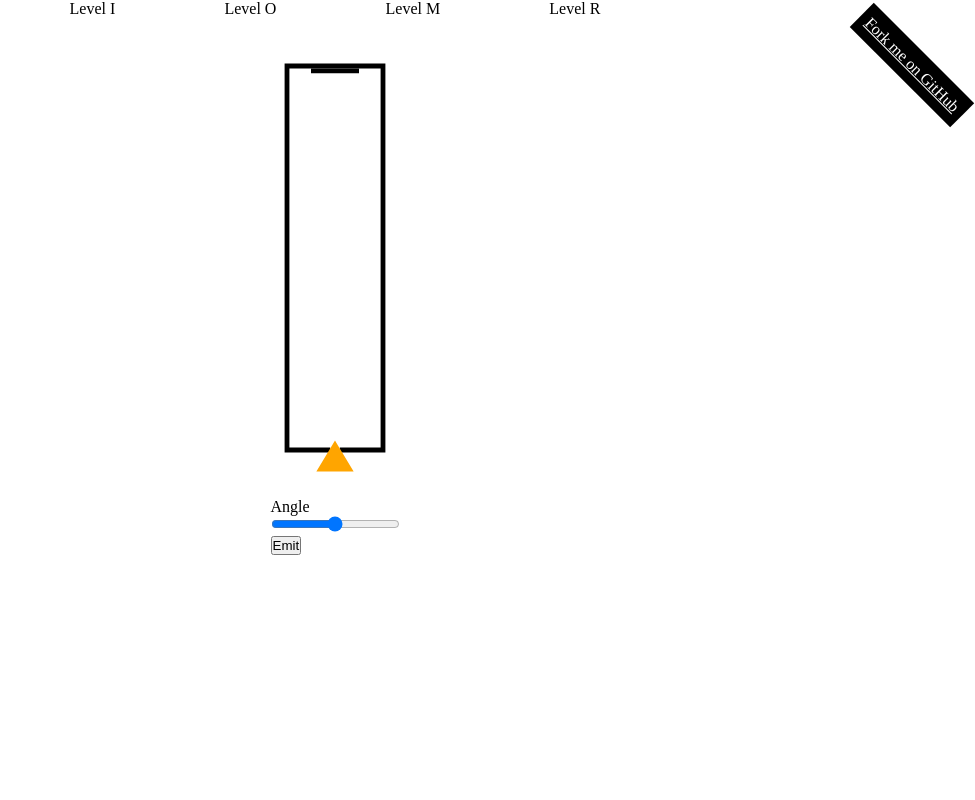
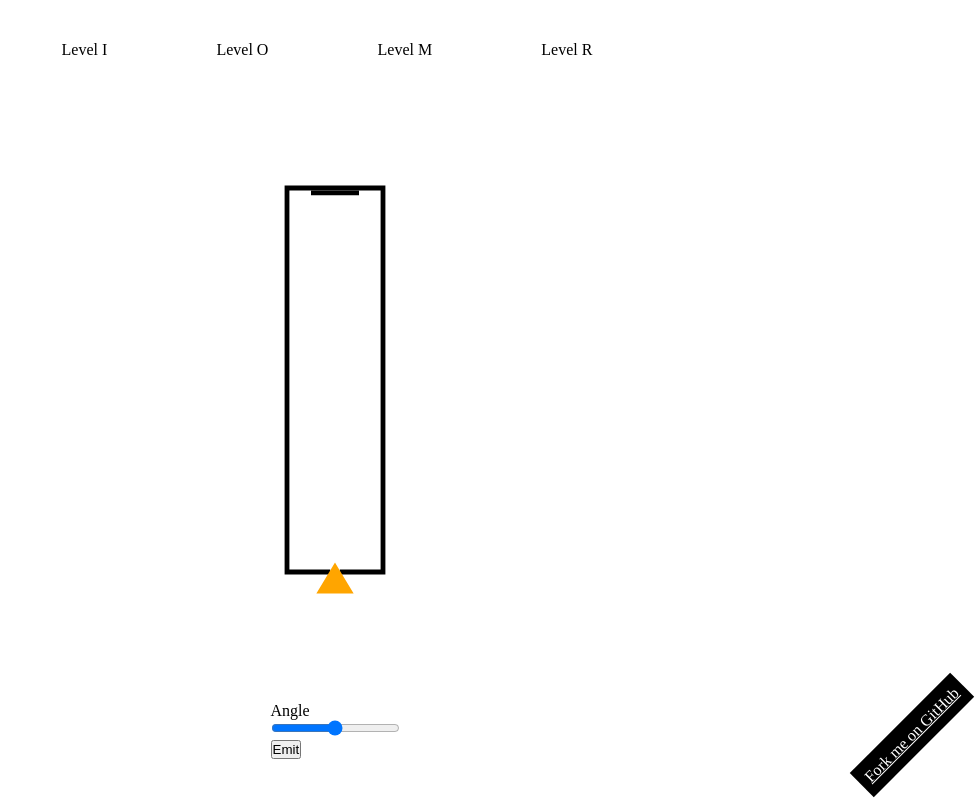
Before and after one commit to Ryuno-Ki/gamedevjs-2021, a website with bundled scripts: page client/index.html in a window 1280 px wide. Shown: the whole page, without its empty margins (305-1280 px from the left). Built offline with nearby package versions, Linux system fonts and the light colour scheme; files whose address does not match are found by name.

Commit message:
Brush up for submission as good as possible.
Signed-off-by: André Jaenisch <andre.jaenisch@posteo.de>

```diff
--- a/client/index.html
+++ b/client/index.html
@@ -19,9 +19,9 @@
         background: black;
         padding: 0.5em;
         position: absolute;
-        top: 3rem;
+        bottom: 3rem;
         right: -0.5rem;
-        transform: rotate(45deg);
+        transform: rotate(-45deg);
         transform-origin: center;
       }
 
@@ -35,6 +35,12 @@
 	width: 100%;
       }
 
+      #levels > li {
+        margin-right: 1em;
+        margin-inline-end: 1em;
+	white-space: nowrap;
+      }
+
       #share-me:not([href]) {
         display: none;
       }
@@ -42,7 +48,8 @@
       body {
         display: grid;
         place-items: center;
-	width: 100%;
+	min-height: 100vh;
+	min-width: 100vw;
       }
 
       nav {
--- a/client/index.js
+++ b/client/index.js
@@ -74,6 +74,7 @@ function onSubmit (event) {
   const { shape, start } = levels[ currentLevelIndex ]
   drawLight(root, shape, start, getAngle())
 
+  increaseAttempt()
   shareOnTwitter()
   updateFavicon()
 }
@@ -175,18 +176,21 @@ function updateFavicon () {
 }
 
 function shareOnTwitter () {
+  const element = document.getElementById('attempt')
+  const light = document.querySelector('.light')
   const shareMe = document.getElementById('share-me')
-  const element = document.getElementById('attempt')
 
-  const plural = parseInt(element.value, 10) !== 1 ? '' : 's'
-  const attempt = `${element.value} attempt${plural}`
-  const currentLevel = currentLevelIndex + 1
+  const attempts = parseInt(element.value, 10)
+  const plural = attempts !== 1 ? '' : 's'
+  const currentLevel = levels[ currentLevelIndex ].name
+  const score = Math.round(light.getTotalLength())
 
   const encodedText = encodeURIComponent(
     [
       'I played "I Really Move On".',
-      `I completed level ${currentLevel} after ${attempt}!`,
-      'What is your highscore?',
+      `I tried ${currentLevel} ${attempts} time${plural}!`,
+      `My score was ${score}.`,
+      'Can you beat me?',
       ''  // To push hashtag and via to new line
     ].join('\n')
   )
--- a/client/levels.json
+++ b/client/levels.json
@@ -17,49 +17,49 @@
   },
   {
     "name": "Level O",
-    "start": [ 45, 89 ],
+    "start": [ 40, 89 ],
     "end": [
-      [ 52, 89 ],
-      [ 58, 89 ]
+      [ 57, 89 ],
+      [ 63, 89 ]
     ],
     "shape": [
+      [ 39, 90 ],
+      [ 35, 90 ],
+      [ 30, 88 ],
+      [ 25, 85 ],
+      [ 20, 80 ],
+      [ 15, 70 ],
+      [ 10, 60 ],
+      [ 10, 40 ],
+      [ 15, 30 ],
+      [ 20, 20 ],
+      [ 25, 15 ],
+      [ 30, 12 ],
+      [ 35, 10 ],
+      [ 65, 10 ],
+      [ 70, 12 ],
+      [ 75, 15 ],
+      [ 80, 20 ],
+      [ 85, 30 ],
+      [ 90, 40 ],
+      [ 90, 60 ],
+      [ 85, 70 ],
+      [ 80, 80 ],
+      [ 75, 85 ],
+      [ 65, 90 ],
+      [ 55, 90 ],
+      [ 55, 70 ],
+      [ 65, 70 ],
+      [ 75, 60 ],
+      [ 75, 40 ],
+      [ 65, 30 ],
+      [ 35, 30 ],
+      [ 25, 40 ],
+      [ 25, 60 ],
+      [ 35, 70 ],
+      [ 44, 70 ],
       [ 44, 90 ],
-      [ 40, 90 ],
-      [ 35, 88 ],
-      [ 30, 85 ],
-      [ 25, 80 ],
-      [ 20, 70 ],
-      [ 15, 60 ],
-      [ 15, 40 ],
-      [ 20, 30 ],
-      [ 25, 20 ],
-      [ 30, 15 ],
-      [ 35, 12 ],
-      [ 40, 10 ],
-      [ 60, 10 ],
-      [ 65, 12 ],
-      [ 70, 15 ],
-      [ 75, 20 ],
-      [ 80, 30 ],
-      [ 85, 40 ],
-      [ 85, 60 ],
-      [ 80, 70 ],
-      [ 75, 80 ],
-      [ 70, 85 ],
-      [ 60, 90 ],
-      [ 51, 90 ],
-      [ 51, 70 ],
-      [ 60, 70 ],
-      [ 70, 60 ],
-      [ 70, 40 ],
-      [ 60, 30 ],
-      [ 40, 30 ],
-      [ 30, 40 ],
-      [ 30, 60 ],
-      [ 40, 70 ],
-      [ 49, 70 ],
-      [ 49, 90 ],
-      [ 46, 90 ]
+      [ 41, 90 ]
     ]
   },
   {
--- a/client/view/draw-light.js
+++ b/client/view/draw-light.js
@@ -32,8 +32,8 @@ function computePoints (start, direction, levelPoints) {
 
   const points = parseLevelPoints(levelPoints)
   let point = computePoint(from, to, points)
-  let counter = 10
-  while (counter--) {
+  let counter = 100
+  while (counter-- && point !== null) {
     svgPoints.push(cartesianCoordToSvgCoord(point.crosspoint))
     const nextPoint = computeNextPoint(from, point)
     from = nextPoint.from
@@ -77,14 +77,15 @@ function computePoint (from, to, levelPoints) {
       }
     })
 
-  const candidates = distances.filter((pt) => pt.within.x && pt.within.y)
+  const candidates = distances
+    .filter((pt) => pt.within.x && pt.within.y)
+    .filter((pt) => pt.distance > 0)
 
   if (candidates.length === 0) {
-    return gameover()
+    return null
   }
 
   return candidates
-    .filter((pt) => pt.distance > 0)
     .reduce((previous, current) => {
       return previous.distance < current.distance
         ? previous
@@ -168,7 +169,3 @@ function isWithinBounds (value, lower, upper) {
 
   return largerThanLower && smallerThanUpper
 }
-
-function gameover () {
-  alert('You lost')
-}
```
